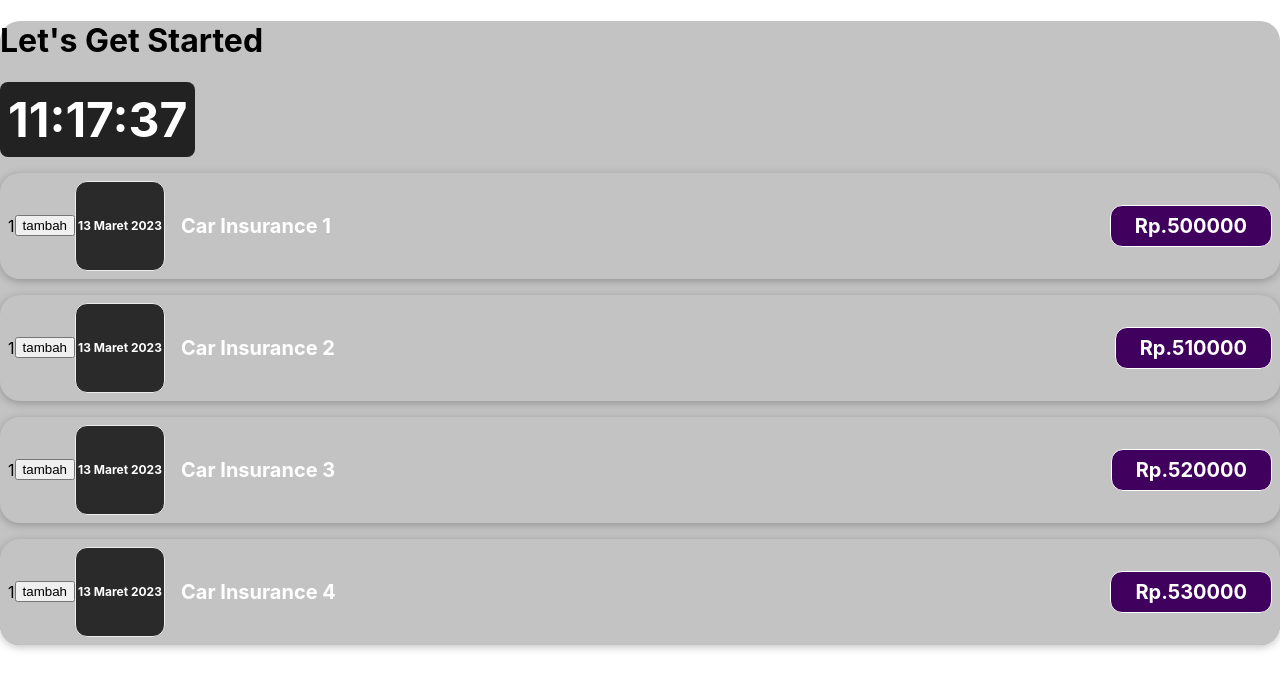
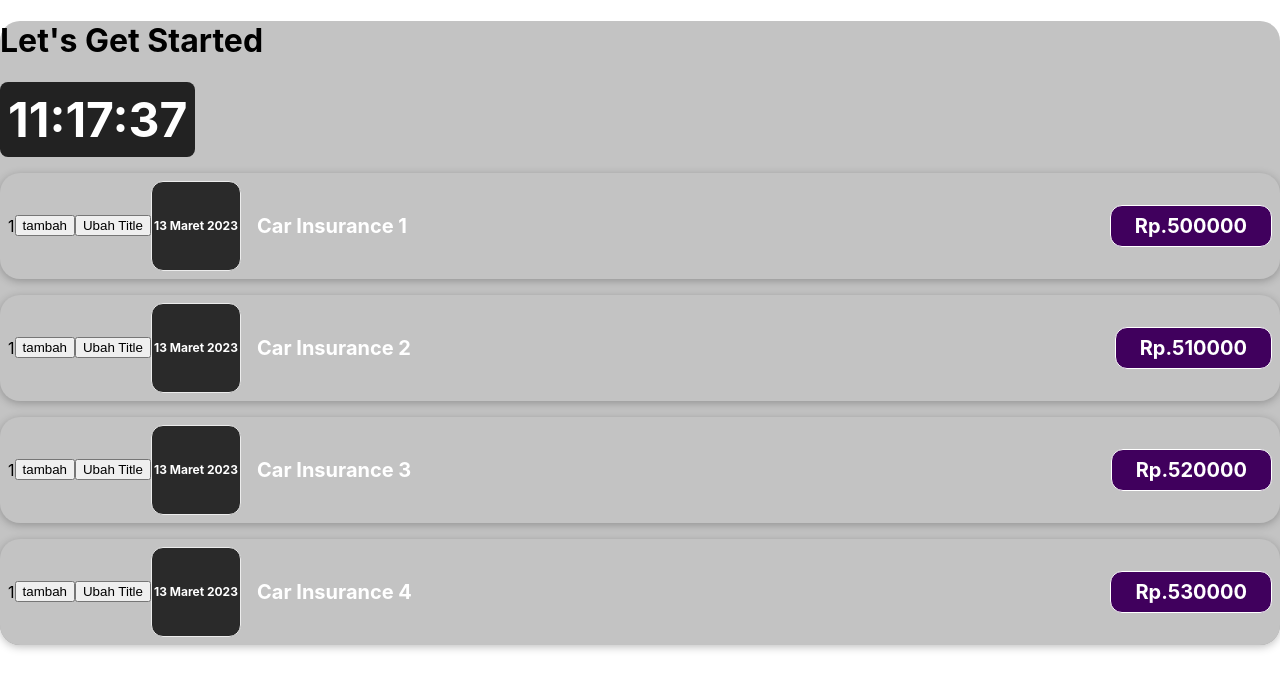
Before and after one commit to yusufsidik/aplikasiku, a React (Create React App) app: page / in a window 1280 px wide. Shown: the top 690 px of the page. Built offline with nearby package versions, Linux system fonts and the light colour scheme.

Commit message:
Learning event listener and useState

```diff
--- a/src/components/ExpenseItems.js
+++ b/src/components/ExpenseItems.js
@@ -4,16 +4,20 @@ import Card from "./Card";
 import { useState } from "react";
 export default function ExpenseItem({title, price, date}) {
   const [count, setCount] = useState(1);
+  const [judul, setJudul] = useState(title);
   const click = () => {
     setCount(count+1);
   }
+
+  const changeJudul = () => setJudul(`${judul} - ini dirubah`);
   return (
     <Card className="expense-item">
       <p>{count}</p>
       <button onClick={() => click()}>tambah</button>
+      <button onClick={changeJudul}>Ubah Title</button>
       <ExpenseDate tanggal={date} />
       <div className="expense-item__description">
-        <h2>{title}</h2>
+        <h2>{judul}</h2>
         <div className="expense-item__price">Rp.{price}</div>
       </div>
     </Card>
```
